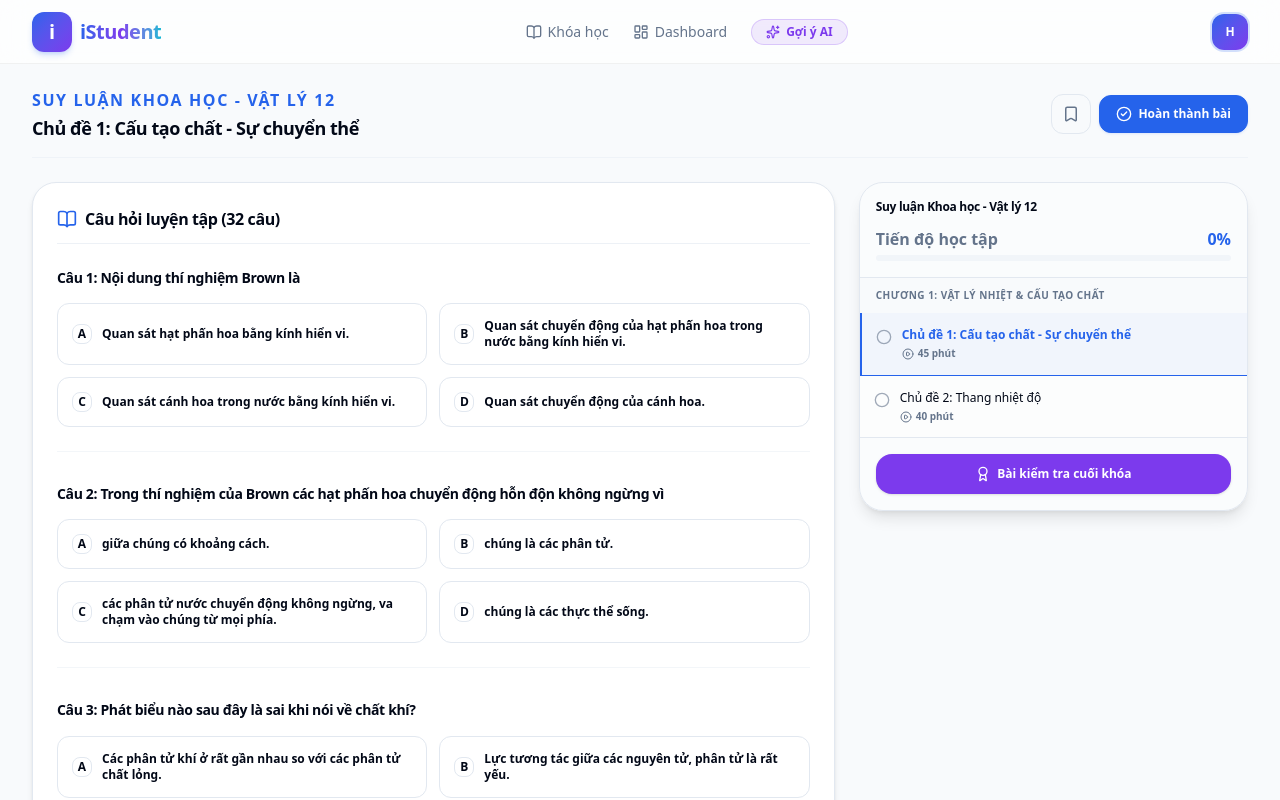
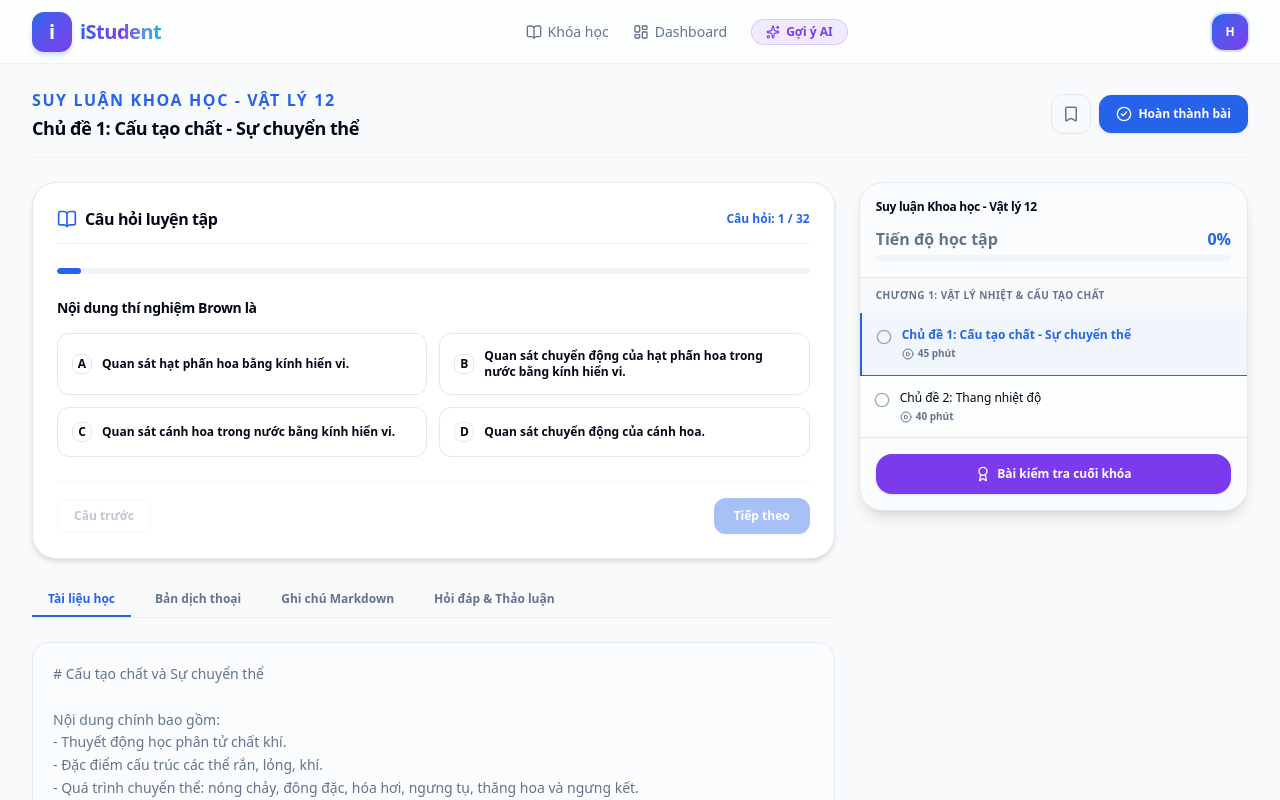
Before and after one commit to tomyrese/buivancong, a Next.js app: page /learn/physics-12/l-phys12-1-1 in a window 1280 px wide. Shown: the top 800 px of the page. Built offline with nearby package versions, Linux system fonts and the light colour scheme.

Commit message:
feat: implement step-by-step quiz runner with 1/N progress and review page on submit

```diff
--- a/app/learn/[courseId]/[lessonId]/page.tsx
+++ b/app/learn/[courseId]/[lessonId]/page.tsx
@@ -21,6 +21,8 @@ export default function LearnPage() {
 
   const [activeTab, setActiveTab] = React.useState<'docs' | 'transcript' | 'notes' | 'discussion'>('docs');
   const [userAnswers, setUserAnswers] = React.useState<{ [key: string]: number }>({});
+  const [currentQuestionIdx, setCurrentQuestionIdx] = React.useState(0);
+  const [isSubmitted, setIsSubmitted] = React.useState(false);
   const [isClient, setIsClient] = React.useState(false);
 
   // Hydration fix
@@ -36,6 +38,8 @@ export default function LearnPage() {
   // Reset user answers when switching lessons
   React.useEffect(() => {
     setUserAnswers({});
+    setCurrentQuestionIdx(0);
+    setIsSubmitted(false);
   }, [lessonId]);
 
   // Authorization check (Client-side redirect to course detail if not enrolled and lesson is not preview)
@@ -131,24 +135,44 @@ export default function LearnPage() {
         <div className="lg:col-span-8 space-y-6">
           {/* Practice Quiz Section */}
           <div className="rounded-3xl border border-border bg-card p-6 shadow-md space-y-6">
-            <div className="flex items-center gap-2 border-b border-border/60 pb-3">
+            <div className="flex items-center justify-between border-b border-border/60 pb-3">
+              <div className="flex items-center gap-2">
                 <BookOpen className="h-5 w-5 text-primary" />
                 <h2 className="text-sm sm:text-base font-bold text-foreground">
-                Câu hỏi luyện tập ({lessonQuestions.length} câu)
+                  Câu hỏi luyện tập
                 </h2>
+              </div>
+              {lessonQuestions.length > 0 && !isSubmitted && (
+                <span className="text-xs font-bold text-primary">
+                  Câu hỏi: {currentQuestionIdx + 1} / {lessonQuestions.length}
+                </span>
+              )}
             </div>
 
             {lessonQuestions.length > 0 ? (
-              <div className="space-y-8">
-                {lessonQuestions.map((q, qIdx) => {
+              <div>
+                {!isSubmitted ? (
+                  /* Single Question Runner */
+                  <div className="space-y-6">
+                    {/* Progress Bar */}
+                    <div className="h-1.5 w-full rounded-full bg-muted overflow-hidden">
+                      <div
+                        className="h-full bg-primary transition-all duration-300 rounded-full"
+                        style={{ width: `${((currentQuestionIdx + 1) / lessonQuestions.length) * 100}%` }}
+                      />
+                    </div>
+
+                    {/* Question Content */}
+                    {(() => {
+                      const q = lessonQuestions[currentQuestionIdx];
                       const selectedAns = userAnswers[q.id];
                       const isAnswered = selectedAns !== undefined;
                       const isCorrect = isAnswered && selectedAns === q.correctAnswer;
 
                       return (
-                    <div key={q.id} className="space-y-4 border-b border-border/40 pb-6 last:border-b-0 last:pb-0">
+                        <div className="space-y-4">
                           <h3 className="text-xs sm:text-sm font-bold text-foreground leading-snug">
-                        Câu {qIdx + 1}: {q.question}
+                            {q.question}
                           </h3>
 
                           <div className="grid grid-cols-1 sm:grid-cols-2 gap-3">
@@ -202,14 +226,151 @@ export default function LearnPage() {
                           )}
                         </div>
                       );
+                    })()}
+
+                    {/* Navigation buttons */}
+                    <div className="flex justify-between items-center pt-4 border-t border-border/40">
+                      <button
+                        onClick={() => setCurrentQuestionIdx(prev => Math.max(0, prev - 1))}
+                        disabled={currentQuestionIdx === 0}
+                        className="rounded-xl border border-border px-4 py-2 text-xs font-semibold text-muted-foreground hover:bg-muted disabled:opacity-40 transition-colors"
+                      >
+                        Câu trước
+                      </button>
+
+                      {(() => {
+                        const q = lessonQuestions[currentQuestionIdx];
+                        const isAnswered = userAnswers[q.id] !== undefined;
+
+                        if (currentQuestionIdx < lessonQuestions.length - 1) {
+                          return (
+                            <button
+                              onClick={() => setCurrentQuestionIdx(prev => prev + 1)}
+                              disabled={!isAnswered}
+                              className="rounded-xl bg-primary px-5 py-2.5 text-xs font-bold text-white shadow hover:bg-primary/95 disabled:opacity-40 transition-all"
+                            >
+                              Tiếp theo
+                            </button>
+                          );
+                        } else {
+                          return (
+                            <button
+                              onClick={() => {
+                                setIsSubmitted(true);
+                                handleMarkAsCompleted();
+                              }}
+                              disabled={!isAnswered}
+                              className="rounded-xl bg-emerald-500 px-6 py-2.5 text-xs font-bold text-white shadow hover:bg-emerald-600 disabled:opacity-40 transition-all"
+                            >
+                              Nộp bài
+                            </button>
+                          );
+                        }
+                      })()}
+                    </div>
+                  </div>
+                ) : (
+                  /* Practice Finished & Review Summary */
+                  <div className="space-y-6 animate-in fade-in duration-300">
+                    {/* Score display */}
+                    {(() => {
+                      let correctCount = 0;
+                      lessonQuestions.forEach(q => {
+                        if (userAnswers[q.id] === q.correctAnswer) {
+                          correctCount++;
+                        }
+                      });
+                      const scorePercent = Math.round((correctCount / lessonQuestions.length) * 100);
+
+                      return (
+                        <div className="rounded-2xl bg-emerald-500/10 border border-emerald-500/20 p-5 text-center space-y-3">
+                          <CheckCircle2 className="h-10 w-10 text-emerald-500 mx-auto" />
+                          <div className="space-y-1">
+                            <h3 className="text-sm sm:text-base font-bold text-emerald-600">
+                              Hoàn thành luyện tập: {correctCount} / {lessonQuestions.length} câu đúng ({scorePercent}%)
+                            </h3>
+                            <p className="text-3xs text-muted-foreground leading-relaxed">
+                              Tuyệt vời! Bạn đã kết thúc bài học. Hãy xem lại các đáp án chi tiết và phần giải thích ở bên dưới nhé.
+                            </p>
+                          </div>
+                          <button
+                            onClick={() => {
+                              setUserAnswers({});
+                              setCurrentQuestionIdx(0);
+                              setIsSubmitted(false);
+                            }}
+                            className="rounded-xl border border-border bg-card px-4 py-2 text-3xs font-bold text-muted-foreground hover:bg-muted transition-all"
+                          >
+                            Luyện tập lại
+                          </button>
+                        </div>
+                      );
+                    })()}
+
+                    {/* List of all questions for review */}
+                    <div className="space-y-4">
+                      <h4 className="text-xs font-bold text-foreground">Xem lại toàn bộ đáp án:</h4>
+                      <div className="space-y-4 max-h-[400px] overflow-y-auto pr-1">
+                        {lessonQuestions.map((q, idx) => {
+                          const userAns = userAnswers[q.id];
+                          const isCorrect = userAns === q.correctAnswer;
+
+                          return (
+                            <div
+                              key={q.id}
+                              className={`rounded-2xl border p-4 space-y-3 bg-card/40 ${
+                                isCorrect ? 'border-emerald-500/20' : 'border-destructive/20'
+                              }`}
+                            >
+                              <div className="flex items-start justify-between gap-3">
+                                <h5 className="text-xs font-bold text-foreground leading-snug">
+                                  Câu {idx + 1}: {q.question}
+                                </h5>
+                                <span className={`rounded-full px-2 py-0.5 text-[10px] font-semibold shrink-0 ${
+                                  isCorrect ? 'bg-emerald-500/10 text-emerald-500' : 'bg-destructive/10 text-destructive'
+                                }`}>
+                                  {isCorrect ? 'Đúng' : 'Sai'}
+                                </span>
+                              </div>
+
+                              <div className="grid grid-cols-1 sm:grid-cols-2 gap-2 text-xs">
+                                {q.options.map((option, oIdx) => {
+                                  const isSelected = userAns === oIdx;
+                                  const isRight = q.correctAnswer === oIdx;
+
+                                  let optionStyle = 'border-border bg-card/20';
+                                  if (isSelected) optionStyle = 'border-destructive bg-destructive/5 text-destructive';
+                                  if (isRight) optionStyle = 'border-emerald-500 bg-emerald-500/5 text-emerald-500';
+
+                                  return (
+                                    <div
+                                      key={oIdx}
+                                      className={`flex items-center rounded-lg border p-2.5 text-2xs font-semibold ${optionStyle}`}
+                                    >
+                                      <span className={`mr-2 flex h-4.5 w-4.5 shrink-0 items-center justify-center rounded-md border text-[9px] ${
+                                        isRight
+                                          ? 'border-emerald-500 bg-emerald-500 text-white font-bold'
+                                          : isSelected
+                                          ? 'border-destructive bg-destructive text-white font-bold'
+                                          : 'border-border'
+                                      }`}>
+                                        {String.fromCharCode(65 + oIdx)}
+                                      </span>
+                                      {option}
+                                    </div>
+                                  );
                                 })}
+                              </div>
 
-                {/* Completion Celebration Card */}
-                {Object.keys(userAnswers).length === lessonQuestions.length && (
-                  <div className="rounded-2xl bg-emerald-500/10 border border-emerald-500/20 p-4 text-center space-y-2 animate-in zoom-in-95 duration-200">
-                    <CheckCircle2 className="h-8 w-8 text-emerald-500 mx-auto" />
-                    <h4 className="text-xs font-bold text-emerald-600">Tuyệt vời! Bạn đã hoàn thành hết các câu hỏi ôn tập.</h4>
-                    <p className="text-3xs text-muted-foreground">Hãy nhấp nút "Hoàn thành bài" ở trên để lưu trữ tiến độ học tập nhé!</p>
+                              <div className="rounded-xl bg-muted/60 p-3 text-3xs text-muted-foreground leading-relaxed border border-border/50">
+                                <span className="font-bold text-foreground block mb-0.5">💡 Giải thích:</span>
+                                {q.explanation}
+                              </div>
+                            </div>
+                          );
+                        })}
+                      </div>
+                    </div>
                   </div>
                 )}
               </div>
```
Lines whose indentation alone changed are shown as unchanged.
